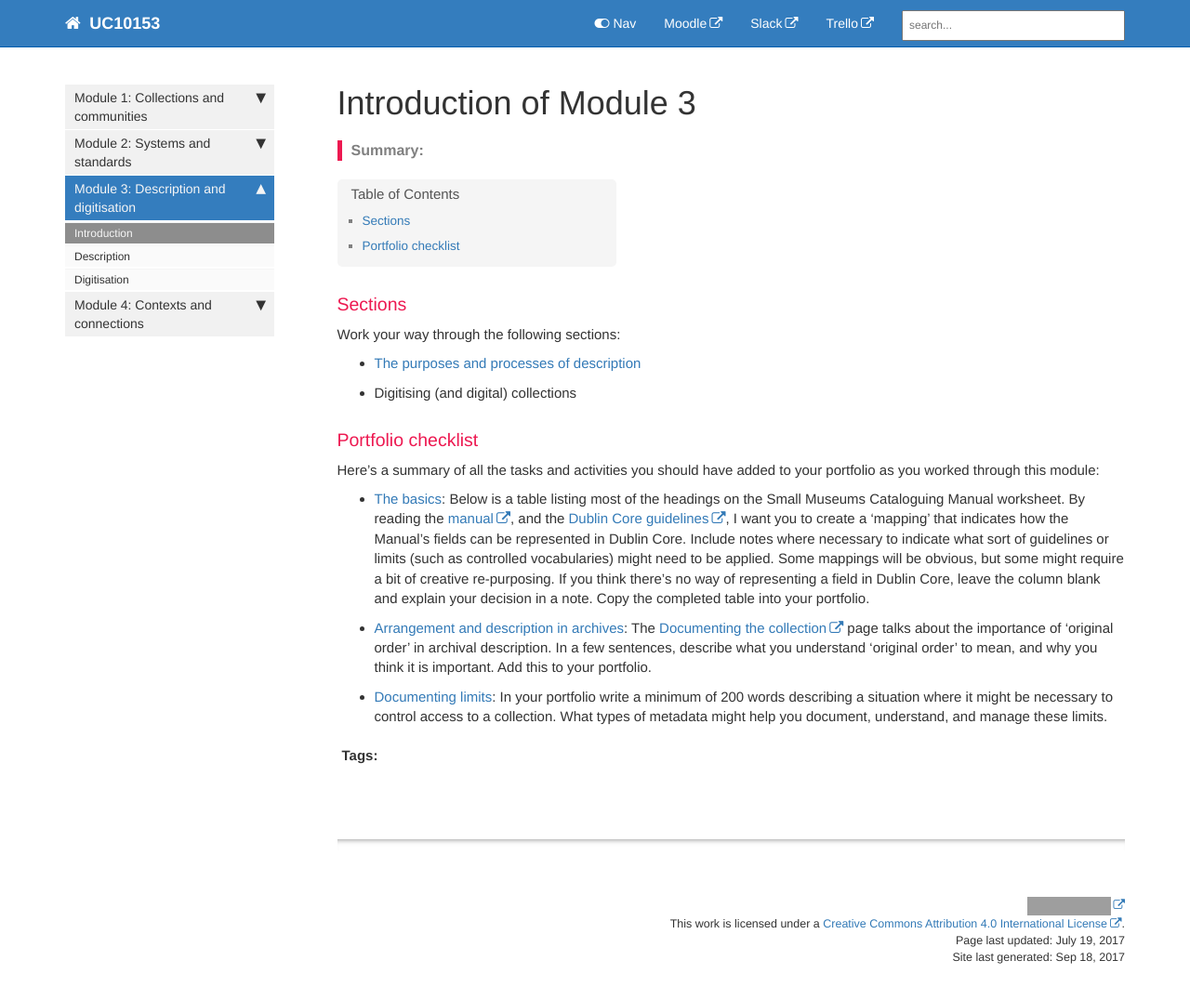
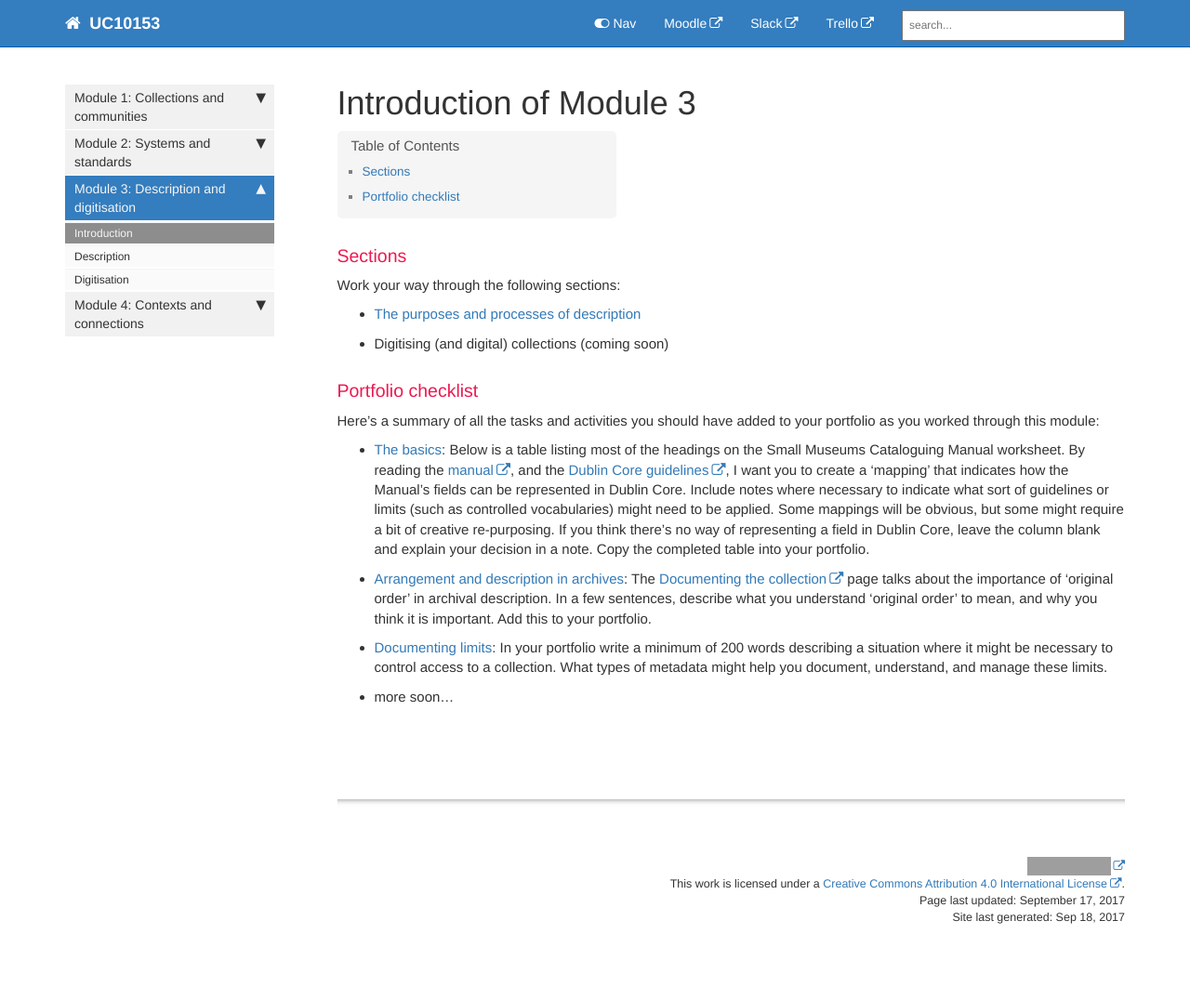
Before and after one commit to wragge/uc10153-2017, a Jekyll site: the page built from pages/module3/module3-intro.md, in a window 1280 px wide and 1090 px high. Shown: the top 1076 px of the window at 93% size. Built offline with Jekyll 4.4.1, drawn with Linux system fonts in a browser that asks for light colours; nearby versions of some CDN libraries; comment, search, counter and statistics services are not loaded; grey boxes are pictures that could not be loaded.

Commit message:
Add part 1 module 3

```diff
--- a/pages/module3/module3-intro.md
+++ b/pages/module3/module3-intro.md
@@ -1,9 +1,7 @@
 ---
 title: Introduction of Module 3
 keywords:
-last_updated: July 19, 2017
-tags: [introduction]
-summary: ""
+last_updated: September 17, 2017
 sidebar: home_sidebar
 permalink: module3-intro.html
 folder: module3
@@ -14,7 +12,7 @@ folder: module3
 Work your way through the following sections:
 
 * [The purposes and processes of description](module3-description.html)
-* Digitising (and digital) collections
+* Digitising (and digital) collections (coming soon)
 
 ### Portfolio checklist
 
@@ -25,3 +23,5 @@ Here's a summary of all the tasks and activities you should have added to your p
 * [Arrangement and description in archives](module3-description.html#arrangement-and-description-in-archives): The [Documenting the collection](https://www.prov.vic.gov.au/community/managing-your-collection/documenting-collection) page talks about the importance of 'original order' in archival description. In a few sentences, describe what you understand 'original order' to mean, and why you think it is important. Add this to your portfolio.
 
 * [Documenting limits](module3-description.html#documenting-limits): In your portfolio write a minimum of 200 words describing a situation where it might be necessary to control access to a collection. What types of metadata might help you document, understand, and manage these limits.
+
+* more soon...
```
